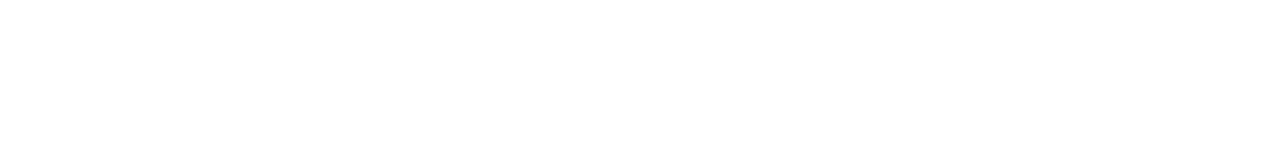
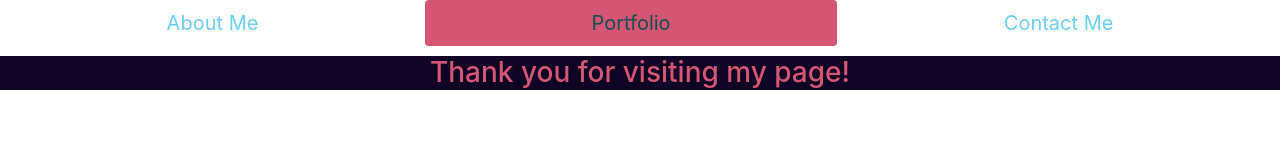
Before and after one commit to amandahilliard/Amanda-Webpage, a plain HTML site: page Portfolio.html in a window 1280 px wide. Drawn offline with nearby package versions, Linux system fonts and the light colour scheme.

Commit message:
Updates to like items

```diff
--- a/Portfolio.html
+++ b/Portfolio.html
@@ -3,14 +3,48 @@
 <head>
     <meta charset="UTF-8">
     <meta name="viewport" content="width=device-width, initial-scale=1.0">
-    <title>Portfolio Page</title>
+    <title>Portfolio</title>
     <link rel="stylesheet" href="https://stackpath.bootstrapcdn.com/bootstrap/4.5.2/css/bootstrap.min.css"
         integrity="sha384-JcKb8q3iqJ61gNV9KGb8thSsNjpSL0n8PARn9HuZOnIxN0hoP+VmmDGMN5t9UJ0Z" crossorigin="anonymous">
 
 </head>
+
+<style>
+    .nav-pills .nav-link.active{
+        color: #104F55;
+        background-color: #D55672;
+        font-size: 20px;
+    }
+    .nav-link{
+        color: #6CCFF6;
+        font-size: 20px;
+    }
+    footer{
+        text-align: center;
+        background-color: #0F0326;
+        color: #D55672;
+        margin-top: 10px;
+    }
+</style>
 <body>
 
+<nav>
+    <ul class="nav nav-pills nav-fill">
+        <li class="nav-item">
+          <a class="nav-link" href="#">About Me</a>
+        </li>
+        <li class="nav-item">
+          <a class="nav-link active" href="#">Portfolio</a>
+        </li>
+        <li class="nav-item">
+          <a class="nav-link" href="#">Contact Me</a>
+        </li>
+      </ul>
+</nav>
 
+<footer>
+    <h3>Thank you for visiting my page!</h3>
+</footer>
     <script src="https://code.jquery.com/jquery-3.5.1.slim.min.js" integrity="sha384-DfXdz2htPH0lsSSs5nCTpuj/zy4C+OGpamoFVy38MVBnE+IbbVYUew+OrCXaRkfj" crossorigin="anonymous"></script>
 
     <script src="https://cdn.jsdelivr.net/npm/popper.js@1.16.1/dist/umd/popper.min.js" integrity="sha384-9/reFTGAW83EW2RDu2S0VKaIzap3H66lZH81PoYlFhbGU+6BZp6G7niu735Sk7lN" crossorigin="anonymous"></script>
```
Also changed, not shown: Contact-Us.html (+35 -1 lines), Main-index.html (+34 -0 lines).
